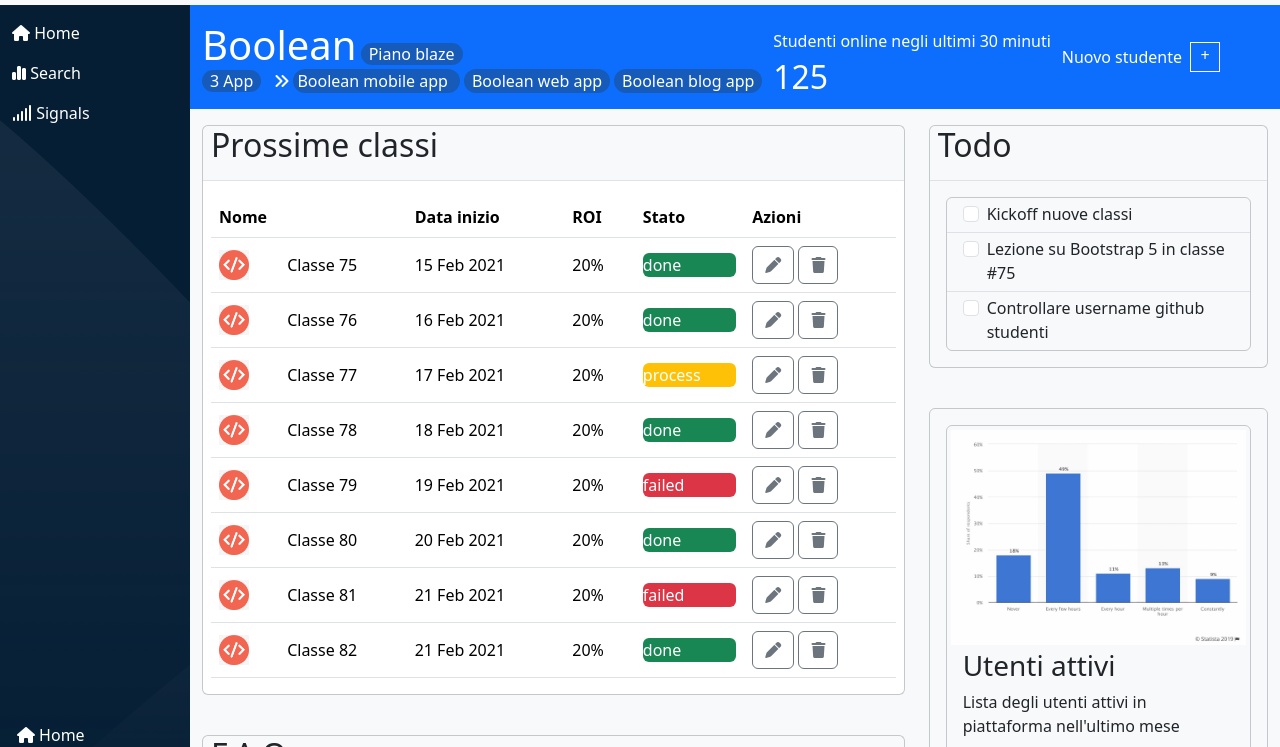
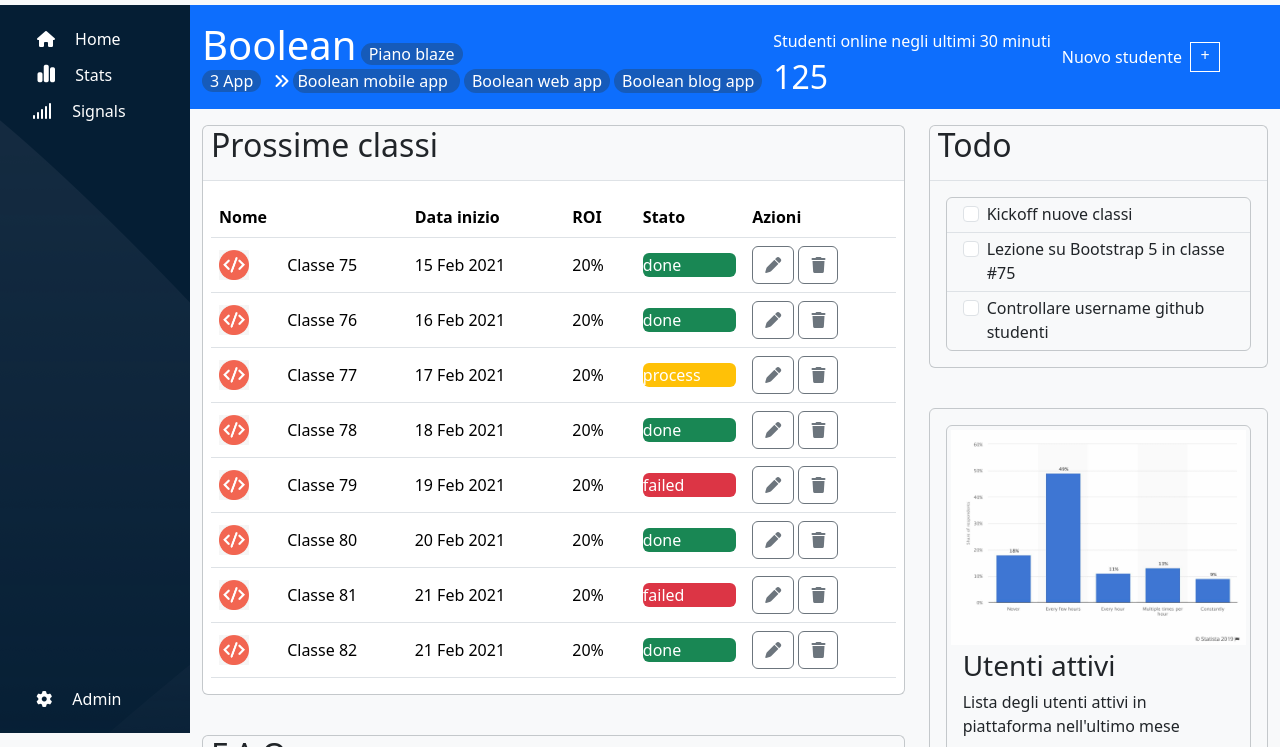
Before and after one commit to MiriamEvardi/html-css-bootstrap-dashboard, a plain HTML site: page index.html in a window 1280 px wide. Shown: the part 67-814 px from the top of the page. Drawn offline with nearby package versions, Linux system fonts and the light colour scheme.

Commit message:
sidebar completed

```diff
--- a/css/style.css
+++ b/css/style.css
@@ -36,8 +36,12 @@ body {
     width: 190px;
     color: white;
     background-color: #051e34;
-    height: calc(100vh - 58px);
+    height: calc(100vh - 72px);
     background-image: url(../img/sidebar-bg.png);
+}
+
+.side_btn:hover {
+    background-color: rgba(255, 255, 255, 0.627);
 }
 
 .add {
@@ -52,3 +56,12 @@ body {
 .table_img {
     width: 30px;
 }
+
+
+
+@media screen and (max-width: 991px) {
+
+    .main {
+        width: calc(100vw - 68px);
+    }
+}
--- a/index.html
+++ b/index.html
@@ -14,6 +14,8 @@
 
 <body class="overflow-hidden">
 
+
+    <!-- Navbar -->
     <nav class="mt-2 mb-2 my_nav">
         <div class="navbar p-0 ">
             <div class="container-fluid flex-nowrap bg-white ">
@@ -40,12 +42,14 @@
                             <div><i class="fa-solid fa-ellipsis-vertical"></i></div>
                         </div>
 
-                        <!-- dropdown -->
+
+                        <!-- dropdown menu-->
                         <div class="btn-group">
                             <button type="button" class="btn p-0 border-0" data-bs-toggle="dropdown"
                                 data-bs-display="static" aria-expanded="false">
                                 <i class="fa-solid fa-bell text-warning"></i>
                             </button>
+
                             <ul class="dropdown-menu dropdown-menu-end dropdown-menu-start">
                                 <li><button class="dropdown-item" type="button">Profilo</button></li>
                                 <li><button class="dropdown-item" type="button">Fatturazione</button></li>
@@ -66,37 +70,40 @@
             <div id="side_bar" class="col d-flex">
 
                 <div class="d-flex flex-column justify-content-between align-items-center">
-                    <div class="d-flex flex-column gap-3 pt-3">
-                        <div class="text-nowrap">
-                            <span>
-                                <i class="fa-solid fa-house"></i>
-                            </span>
-                            <span class="d-none d-lg-inline">Home</span>
-                        </div>
+                    <div class="pt-3 px-2">
+                        <ul class="list-unstyled d-flex d-flex flex-column align-items-center">
 
-                        <div class="text-nowrap">
-                            <span>
-                                <i class="fa-solid fa-chart-simple"></i>
-                            </span>
-                            <span class="d-none d-lg-inline">Search</span>
-                        </div>
+                            <li class="side_btn">
+                                <a class="btn btn-primary px-3 bg-transparent border-0" href="#" role="button">
+                                    <i class="fa-solid fa-house"></i>
+                                    <span class="d-none d-lg-inline ms-3">Home</span>
+                                </a>
+                            </li>
 
-                        <div class="text-nowrap">
-                            <span>
-                                <i class="fa-solid fa-signal"></i>
-                            </span>
-                            <span class="d-none d-lg-inline">Signals</span>
-                        </div>
+                            <li class="side_btn">
+                                <a class="btn btn-primary px-3 bg-transparent border-0" href="#" role="button">
+                                    <i class="fa-solid fa-chart-simple fs-5 me-lg-3"></i>
+                                    <span class="d-none d-lg-inline me-2">Stats </span>
+                                </a>
+                            </li>
+
+                            <li class="side_btn">
+                                <a class="btn btn-primary bg-transparent border-0" href="#" role="button">
+                                    <i class="fa-solid fa-signal"></i>
+                                    <span class="d-none d-lg-inline ms-3">Signals</span>
+                                </a>
+                            </li>
+                        </ul>
                     </div>
 
-                    <div>
-                        <div class=" text-nowrap">
-                            <span>
-                                <i class="fa-solid fa-house"></i>
-                            </span>
-                            <span class="d-none d-lg-inline">Home</span>
-                        </div>
-                    </div>
+                    <ul class="list-unstyled">
+                        <li class="side_btn">
+                            <a class="btn btn-primary px-3 bg-transparent border-0" href="#" role="button">
+                                <i class="fa-solid fa-gear"></i>
+                                <span class="d-none d-lg-inline ms-3">Admin</span>
+                            </a>
+                        </li>
+                    </ul>
                 </div>
 
             </div>
```
